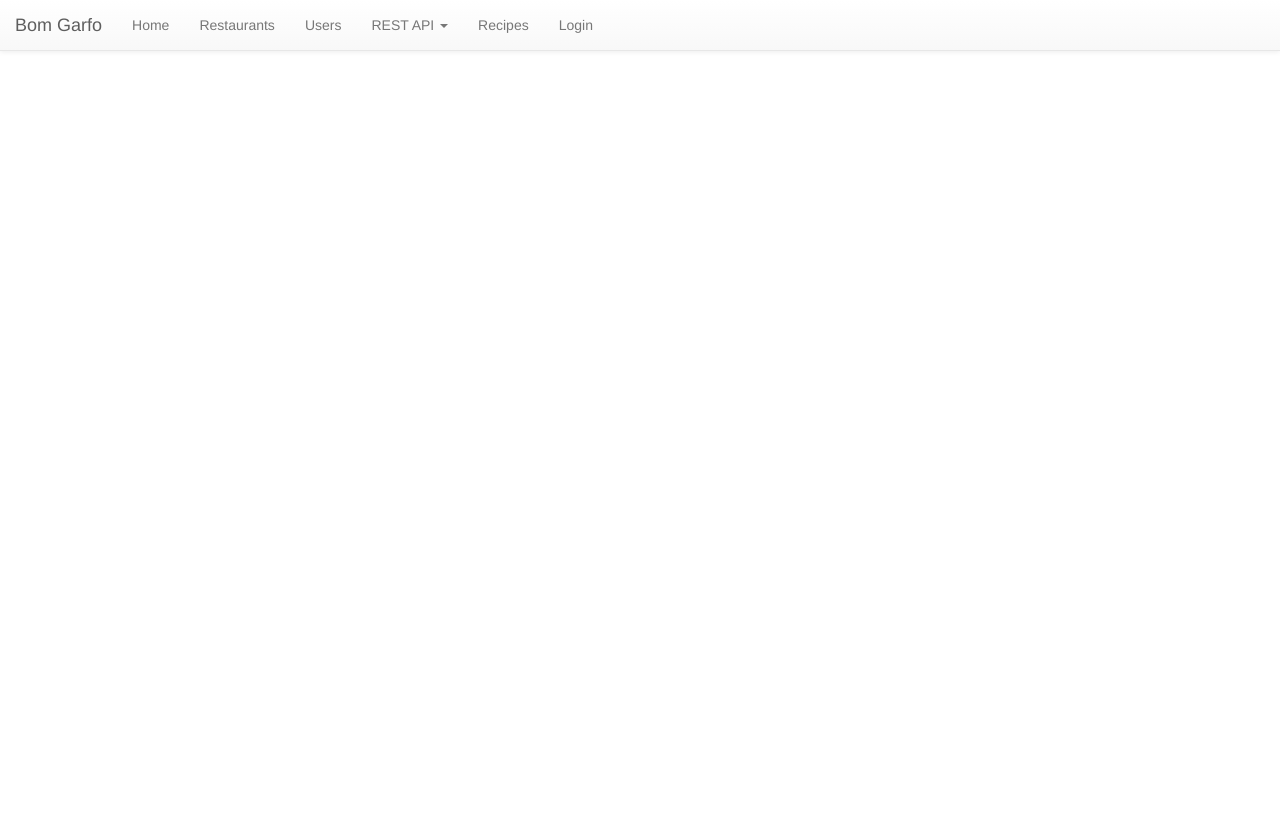
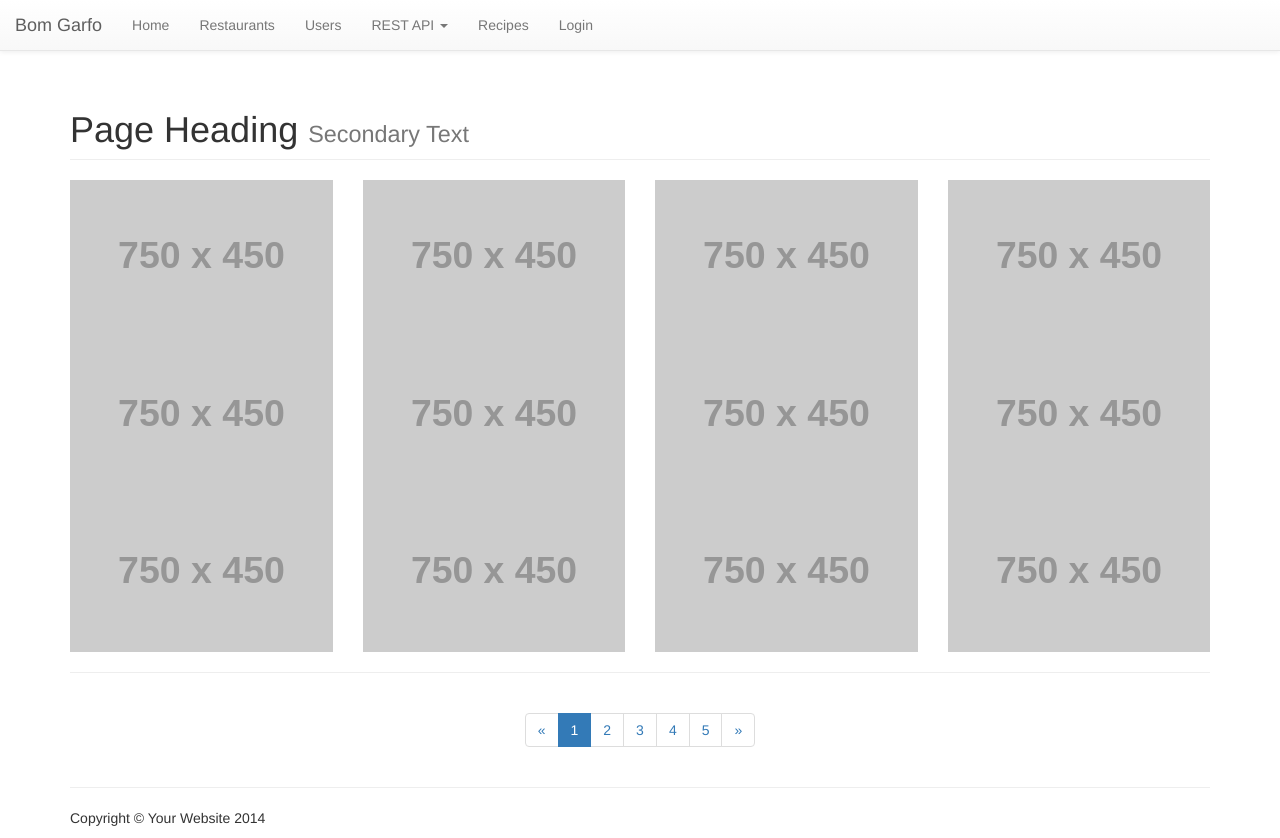
Before and after one commit to rafaribe/dw, a CodeIgniter app: page /dw/Restaurant in a window 1280 px wide. Before the commit the page ends 51 px from the top, so only its background shows below. Run offline with CodeIgniter, Linux system fonts and the light colour scheme; grey boxes labelled with a size stand in for pictures from a placeholder-image service; some libraries are stand-ins or nearby versions.

Commit message:
alterar
alterar

```diff
--- a/application/views/restaurant_view.php
+++ b/application/views/restaurant_view.php
@@ -1,6 +1,135 @@
 <?php include "sample_navbar_view.php" ?>
-<div class="row">
-  <div class="col-xs-6 col-md-3">
+<!-- Page Content -->
+    <div class="container">
 
-  </div>
-  </div
+        <!-- Page Heading -->
+        <div class="row">
+            <div class="col-lg-12">
+                <h1 class="page-header">Page Heading
+                    <small>Secondary Text</small>
+                </h1>
+            </div>
+        </div>
+        <!-- /.row -->
+
+        <!-- Projects Row -->
+        <div class="row">
+            <div class="col-md-3 portfolio-item">
+                <a href="#">
+                    <img class="img-responsive" src="http://placehold.it/750x450" alt="">
+                </a>
+            </div>
+            <div class="col-md-3 portfolio-item">
+                <a href="#">
+                    <img class="img-responsive" src="http://placehold.it/750x450" alt="">
+                </a>
+            </div>
+            <div class="col-md-3 portfolio-item">
+                <a href="#">
+                    <img class="img-responsive" src="http://placehold.it/750x450" alt="">
+                </a>
+            </div>
+            <div class="col-md-3 portfolio-item">
+                <a href="#">
+                    <img class="img-responsive" src="http://placehold.it/750x450" alt="">
+                </a>
+            </div>
+        </div>
+        <!-- /.row -->
+
+        <!-- Projects Row -->
+        <div class="row">
+            <div class="col-md-3 portfolio-item">
+                <a href="#">
+                    <img class="img-responsive" src="http://placehold.it/750x450" alt="">
+                </a>
+            </div>
+            <div class="col-md-3 portfolio-item">
+                <a href="#">
+                    <img class="img-responsive" src="http://placehold.it/750x450" alt="">
+                </a>
+            </div>
+            <div class="col-md-3 portfolio-item">
+                <a href="#">
+                    <img class="img-responsive" src="http://placehold.it/750x450" alt="">
+                </a>
+            </div>
+            <div class="col-md-3 portfolio-item">
+                <a href="#">
+                    <img class="img-responsive" src="http://placehold.it/750x450" alt="">
+                </a>
+            </div>
+        </div>
+        <!-- /.row -->
+
+        <!-- Projects Row -->
+        <div class="row">
+            <div class="col-md-3 portfolio-item">
+                <a href="#">
+                    <img class="img-responsive" src="http://placehold.it/750x450" alt="">
+                </a>
+            </div>
+            <div class="col-md-3 portfolio-item">
+                <a href="#">
+                    <img class="img-responsive" src="http://placehold.it/750x450" alt="">
+                </a>
+            </div>
+            <div class="col-md-3 portfolio-item">
+                <a href="#">
+                    <img class="img-responsive" src="http://placehold.it/750x450" alt="">
+                </a>
+            </div>
+            <div class="col-md-3 portfolio-item">
+                <a href="#">
+                    <img class="img-responsive" src="http://placehold.it/750x450" alt="">
+                </a>
+            </div>
+        </div>
+        <!-- /.row -->
+
+        <hr>
+
+        <!-- Pagination -->
+        <div class="row text-center">
+            <div class="col-lg-12">
+                <ul class="pagination">
+                    <li>
+                        <a href="#">&laquo;</a>
+                    </li>
+                    <li class="active">
+                        <a href="#">1</a>
+                    </li>
+                    <li>
+                        <a href="#">2</a>
+                    </li>
+                    <li>
+                        <a href="#">3</a>
+                    </li>
+                    <li>
+                        <a href="#">4</a>
+                    </li>
+                    <li>
+                        <a href="#">5</a>
+                    </li>
+                    <li>
+                        <a href="#">&raquo;</a>
+                    </li>
+                </ul>
+            </div>
+        </div>
+        <!-- /.row -->
+
+        <hr>
+
+        <!-- Footer -->
+        <footer>
+            <div class="row">
+                <div class="col-lg-12">
+                    <p>Copyright &copy; Your Website 2014</p>
+                </div>
+            </div>
+            <!-- /.row -->
+        </footer>
+
+    </div>
+    <!-- /.container -->
```
Also changed, not shown: assets/css/style.css (added, +17 -0 lines).
